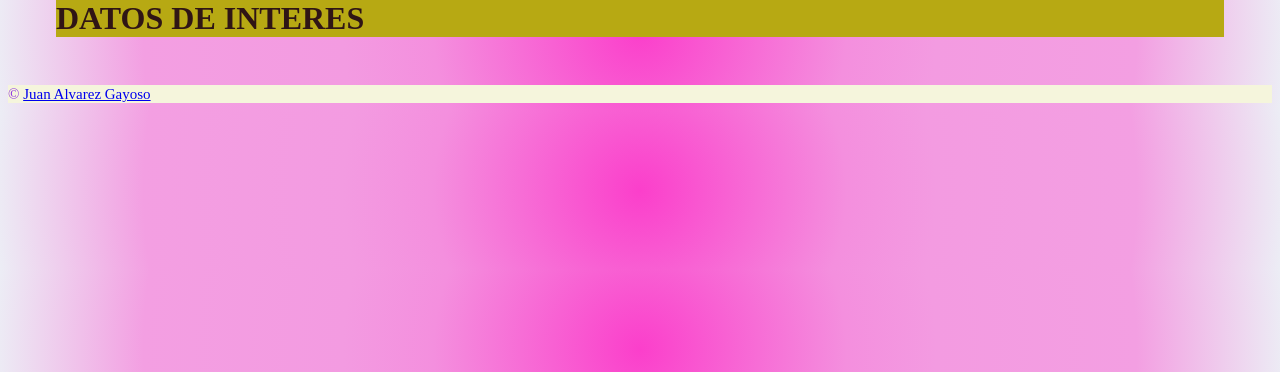
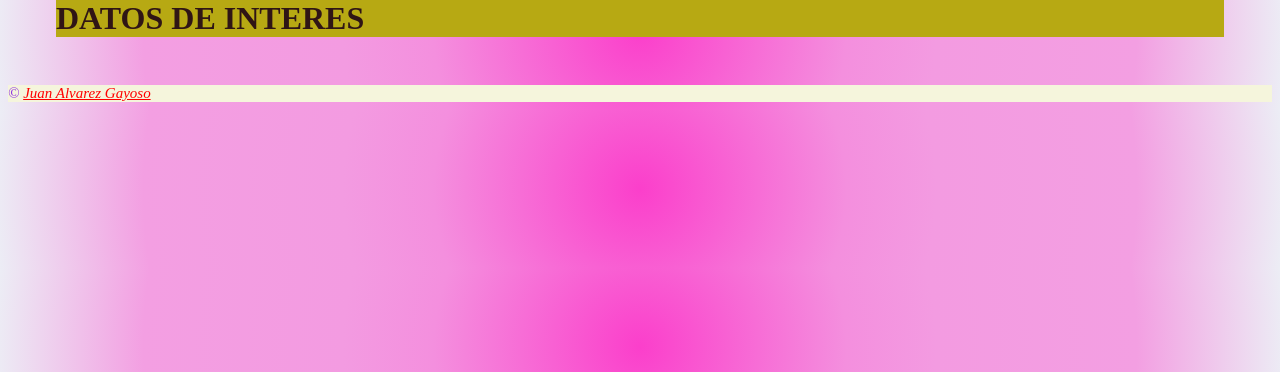
Before and after one commit to Juan-SEO/juan, a PHP site: page /Carpeta/Pagina-carpeta.html in a window 1280 px wide. Shown: the part 48-420 px from the top of the page. Run offline with PHP 8.4, Linux system fonts and the light colour scheme.

Commit message:
Ejercicio 05 CSS parte 1

```diff
--- a/Carpeta/Pagina-carpeta.html
+++ b/Carpeta/Pagina-carpeta.html
@@ -30,12 +30,11 @@
 
     <h1>DATOS DE INTERES</h1>
 
-
-<footer class="footer-global">
-    <adress class="direccion">
-        &copy;
-   <a class="enlace-footer" href="mailto:jalgazam@gmail.com">Juan Alvarez Gayoso</a>
-    </adress>
+    <footer class="footer-global">
+        <address class="direccion">
+            &copy;
+       <a class="enlace-footer" href="mailto:jalgazam@gmail.com">Juan Alvarez Gayoso</a>
+        </address>
 </footer>
 </body>
 </html>
--- a/css/estilos.css
+++ b/css/estilos.css
@@ -94,5 +94,5 @@ color: blueviolet;
 }
 
 .footer-global>.direccion>.enlace-footer{
-    color:linear-gradient(green, yellow);
+    color:red;
 }
--- a/sobre-mi.html
+++ b/sobre-mi.html
@@ -45,10 +45,10 @@
 </section>
 
 <footer class="footer-global">
-    <adress class="direccion">
+    <address class="direccion">
         &copy;
    <a class="enlace-footer" href="mailto:jalgazam@gmail.com">Juan Alvarez Gayoso</a>
-    </adress>
+    </address>
 </footer>
 </body>
 </html>
```
Also changed, not shown: contacto.html (+4 -4 lines).
